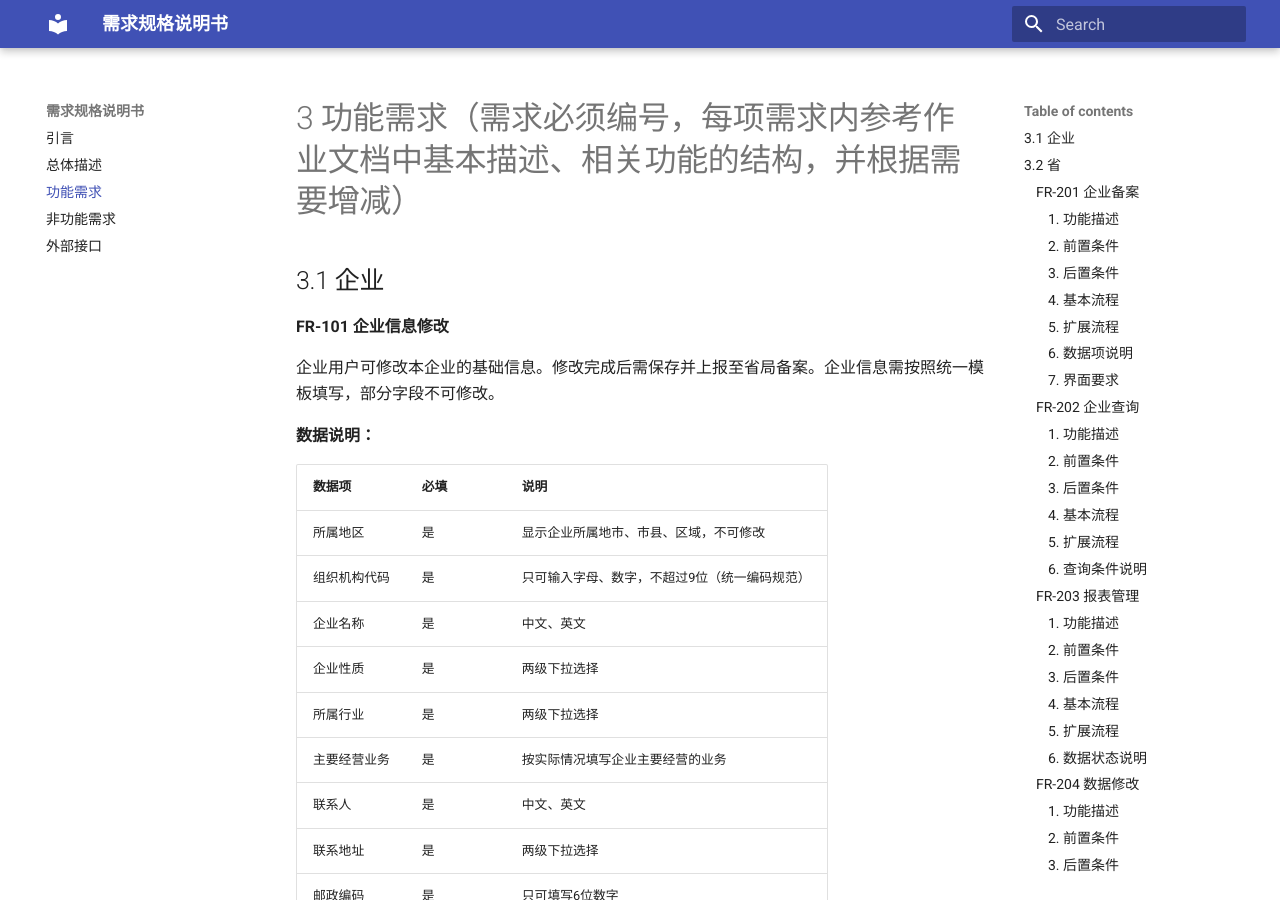
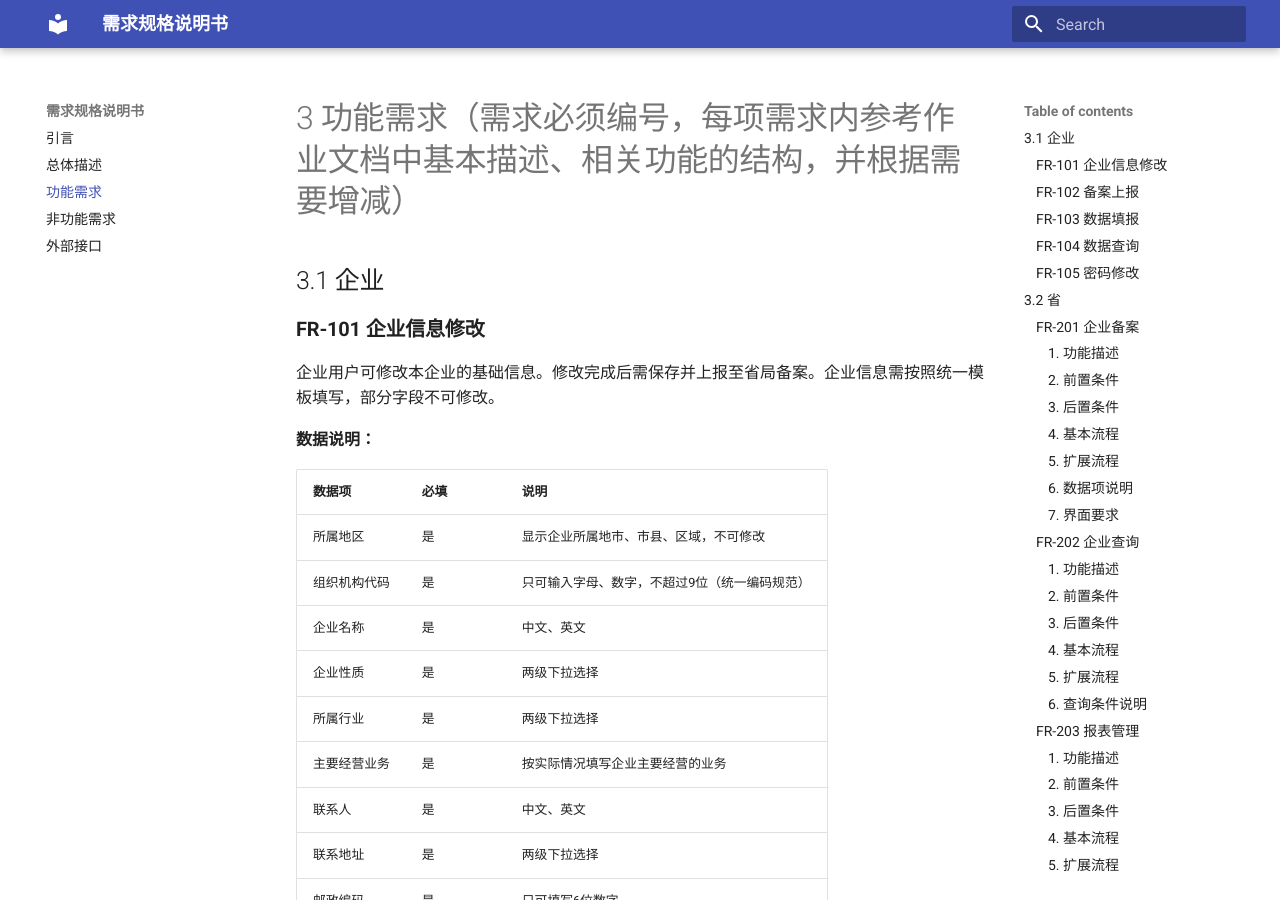
Before and after one commit to g513yb/Enterprise-Data-Collection, an MkDocs documentation site: the page built from docs/srs/functional-requirements.md, in a window 1280 px wide and 900 px high. Built offline with MkDocs 1.6.1 and Material for MkDocs 9.7.7, drawn with Linux system fonts in a browser that asks for light colours.

Commit message:
省的第一部分修改

```diff
--- a/docs/srs/functional-requirements.md
+++ b/docs/srs/functional-requirements.md
@@ -2,7 +2,7 @@
 
 ## 3.1 企业
 
-**FR-101 企业信息修改**
+### **FR-101 企业信息修改**
 
 企业用户可修改本企业的基础信息。修改完成后需保存并上报至省局备案。企业信息需按照统一模板填写，部分字段不可修改。
 
@@ -30,7 +30,7 @@
 - 保存修改并触发备案流程
 - 字段格式校验
 
-**FR-102 备案上报**
+### **FR-102 备案上报**
 
 企业完成信息填写或修改后，可将备案信息上报至省局。上报后信息进入待审核状态。
 
@@ -41,7 +41,7 @@
 - 查看备案状态（待审核/已通过/已退回）
 - 退回时可查看退回理由
 
-**FR-103 数据填报**
+### **FR-103 数据填报**
 
 企业在规定的上报期内，填报本企业的就业失业数据。填报内容需符合模板要求，若调查期就业人数低于建档期人数，则需填写减少类型及原因。
 
@@ -70,7 +70,7 @@
 - 校验必填项及逻辑规则（数据对比、格式校验）
 - 显示填报期限提醒
 
-**FR-104 数据查询**
+### **FR-104 数据查询**
 
 企业用户可查询历史填报数据及其状态（如已上报、已审核、已退回等）。查询结果仅支持浏览，不支持导出。
 
@@ -81,7 +81,7 @@
 - 查看数据详情
 - 查看审核状态及退回备注
 
-**FR-105 密码修改**
+### **FR-105 密码修改**
 
 企业用户可修改登录密码。修改后需重新登录。
 
@@ -351,7 +351,7 @@
 
 ## 3.3 市
 
-**FR-301 数据审核**
+### **FR-301 数据审核**
 
 市级用户审核辖区内企业上报的就业失业数据。审核通过后数据可上报至省级。
 
@@ -367,7 +367,7 @@
 - 批量审核功能
 - 查看审核记录（审核人、审核时间、审核结果）
 
-**FR-302 通知发布**
+### **FR-302 通知发布**
 
 市级用户可向辖区内企业发布通知。通知内容需包含标题、正文、发布时间等信息。
 
@@ -388,7 +388,7 @@
 - 查看已发布通知列表（按发布时间倒序）
 - 通知阅读统计（可选）
 
-**FR-303 密码修改**
+### **FR-303 密码修改**
 
 市级用户可修改登录密码。修改后需重新登录。
 
```
